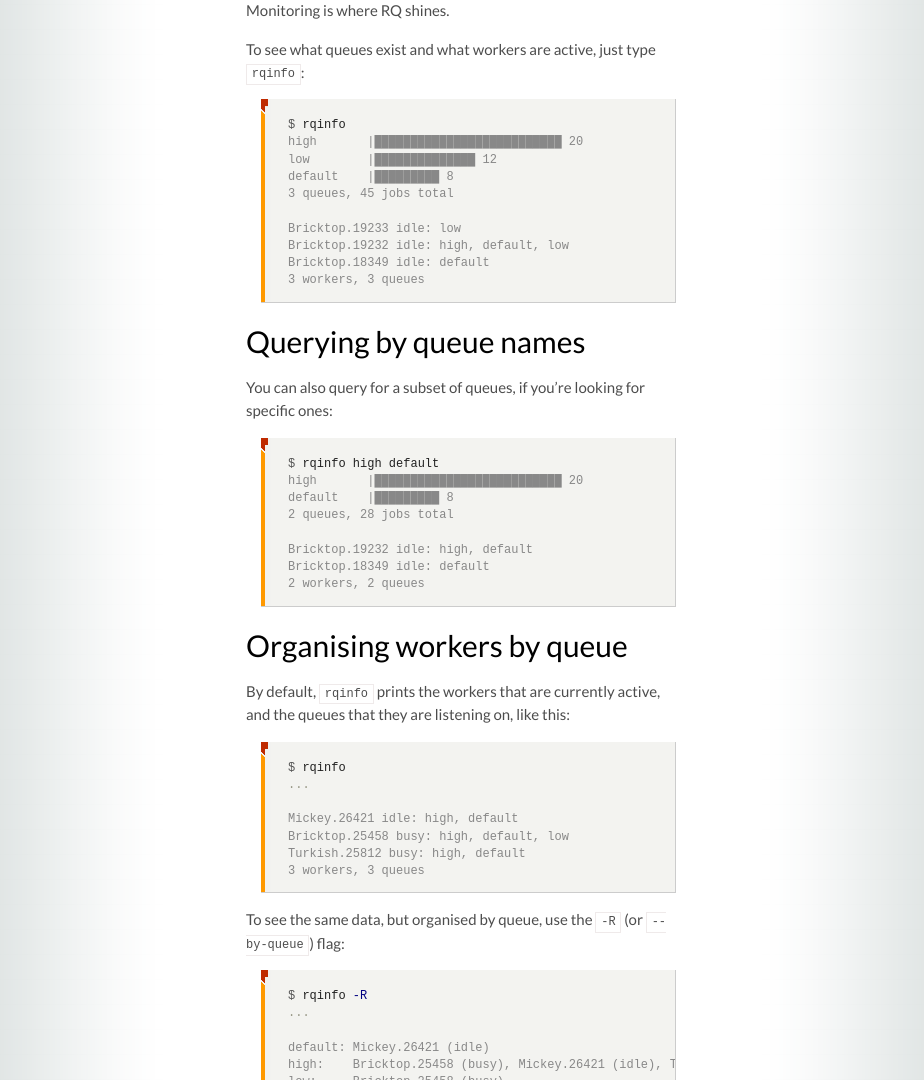
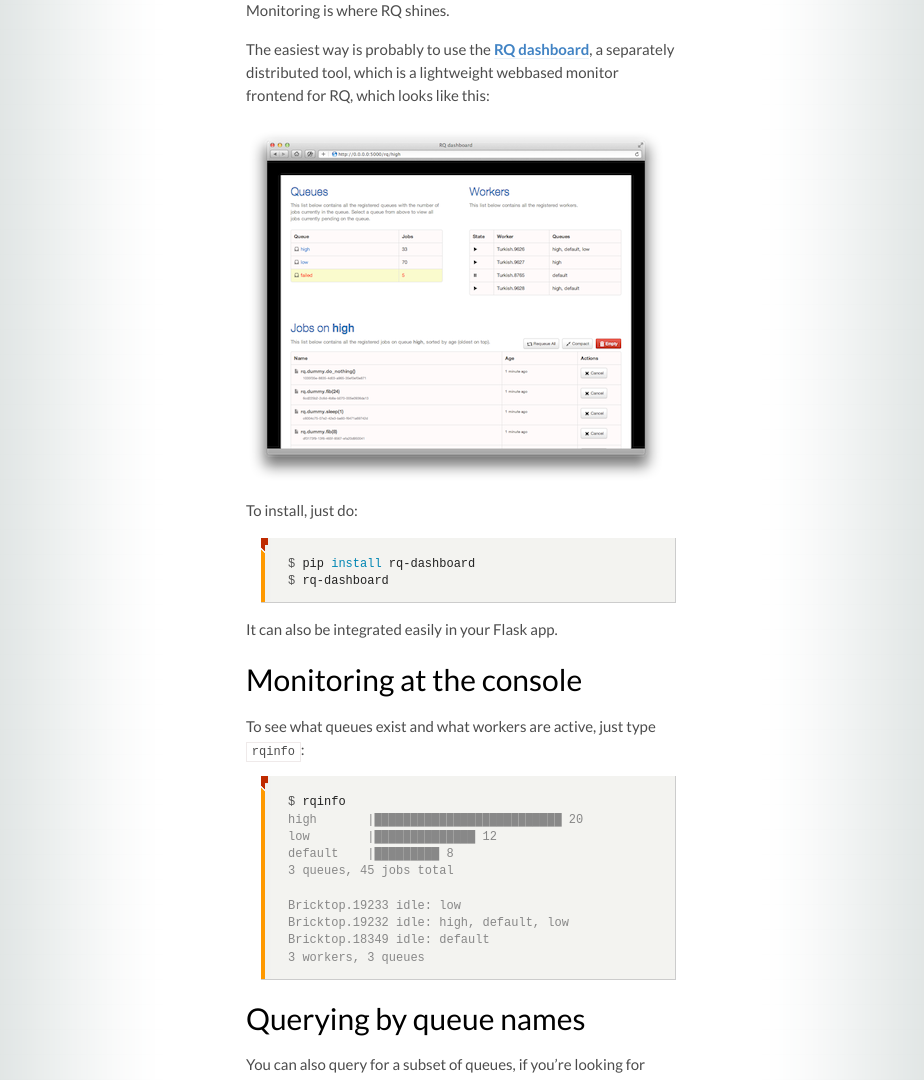
Before and after one commit to rq/rq, a Jekyll site: the page built from docs/monitoring.md, in a window 1280 px wide and 1400 px high. Shown: the part 320-1400 px from the top of the window, without its empty margins (179-1103 px from the left). Built offline with Jekyll 4.4.1, drawn with Linux system fonts in a browser that asks for light colours; some web fonts are replaced; Markdown is read by kramdown in place of the engine named in the settings.

Commit message:
Update docs, mentioning the new RQ dashboard project.

```diff
--- a/docs/monitoring.md
+++ b/docs/monitoring.md
@@ -4,6 +4,24 @@ layout: docs
 ---
 
 Monitoring is where RQ shines.
+
+The easiest way is probably to use the [RQ dashboard][dashboard], a separately
+distributed tool, which is a lightweight webbased monitor frontend for RQ,
+which looks like this:
+
+![](/img/dashboard.png)
+
+To install, just do:
+
+{% highlight console %}
+$ pip install rq-dashboard
+$ rq-dashboard
+{% endhighlight %}
+
+It can also be integrated easily in your Flask app.
+
+
+## Monitoring at the console
 
 To see what queues exist and what workers are active, just type `rqinfo`:
 
@@ -87,3 +105,5 @@ $ rqinfo --interval 0.5
 
 Note that if stdout is redirected (i.e. stdout is not a TTY), `rqinfo` will
 only output the stats once, and won't loop.
+
+[dashboard]: https://github.com/nvie/rq-dashboard
```
Also changed, not shown: img/dashboard.png (added).
